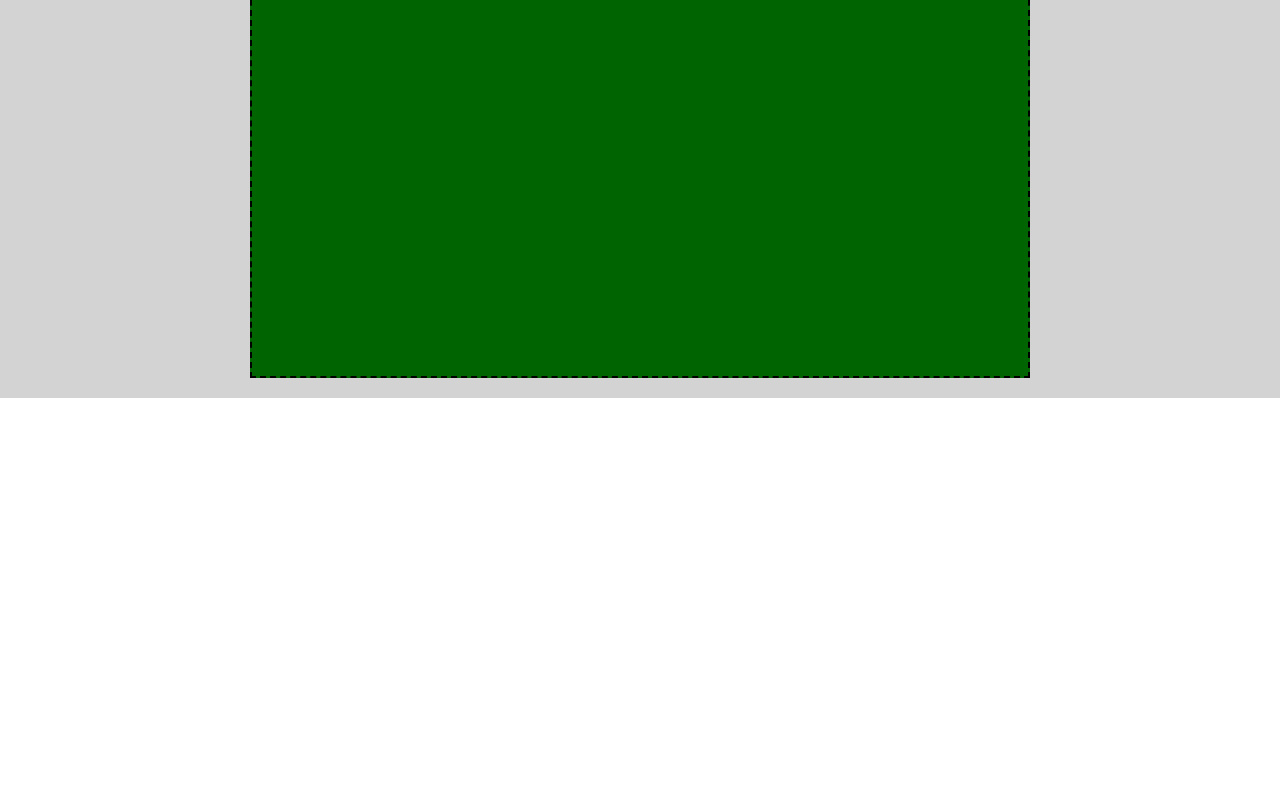
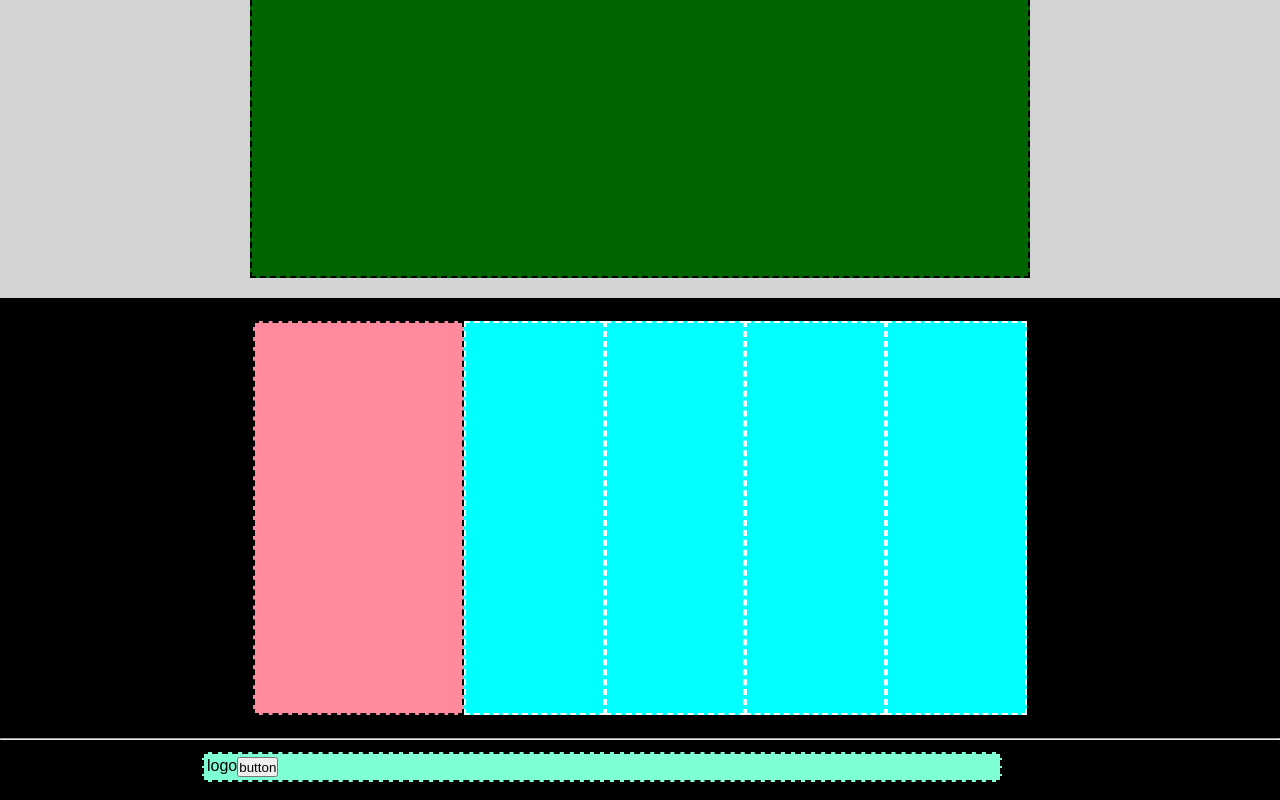
Before and after one commit to VictorGiuliano/htmlcss-struttura-discord, a plain HTML site: page index.html in a window 1280 px wide. Shown: the part 1562-2362 px from the top of the page. Before the commit the page ends 2000 px from the top, so only its background shows below. Drawn offline with Linux system fonts and the light colour scheme.

Commit message:
Add footer

```diff
--- a/index.html
+++ b/index.html
@@ -38,11 +38,28 @@
         </div>
     </section>
     <section class="grosso grey">
-        <div class="grande">
+        <div class="grande"></div>
+    </section>
+    <section class="wall">
+        <div class="griglia flex">
+            <div class="left"></div>
+            <div class="right"></div>
+            <div class="right"></div>
+            <div class="right"></div>
+            <div class="right"></div>
+        </div>
+    </section>
+        <hr>
+    <footer>
+        <div class="ret-footer flex">
+            <logo>logo</logo>
+            <input type="button" value="button">
 
         </div>
-    </div>
+    </footer>
+
 </div>
+
 
 
 </body>
--- a/style.css
+++ b/style.css
@@ -6,6 +6,7 @@
     --grey: lightgrey;
     --dodger:dodgerblue;
     --green:darkgreen;
+    --marine:aquamarine;
 }
 *{
     padding: 0;
@@ -26,9 +27,11 @@ header {
     height: 2000px;
 }
 .barra{
+    align-content: space-between;
     height:30px;
     min-width: 500px;
     margin: 10px 200px;
+    max-width: 800px;
     border:2px dashed black;
     background-color: var(--golden);
     padding: 3px;
@@ -74,13 +77,54 @@ width: 70%;
     padding: 20px 250px;
 }
 .grande{
-    height: 700px;
+    height: 600px;
     min-width: 200px;
     border: 2px dashed black;
     background-color: var(--green);
 
 }
-
+.wall{
+    height: auto;
+    block-size: block;
+    background-color:var(--grey);
+    padding: 20px 250px;
+    background-color: black;
+}
+.griglia{
+    height: 400px;
+    max-width: 800px;
+    min-width: 200px;
+    border: 3px dashed black;
+}
+.left{
+    background-color: rgb(255, 138, 157);
+    width: calc(75%/2);
+    border: 2px dashed black;
+}
+.right{
+    background-color:aqua;
+    min-height: 50px;
+    width: calc(100%/4);
+    border: 2px dashed white;
+}
+hr{
+    color: white;
+}
+footer{
+    background-color: black;
+    height: 60px;
+    border:2px solid black;
+}
+.ret-footer{
+    align-content: space-between;
+    height:30px;
+    min-width: 500px;
+    margin: 10px 200px;
+    max-width: 800px;
+    border:2px dashed black;
+    background-color: var(--marine);
+    padding: 3px;
+}
 
 .darkblue{
     background-color: var(--darkblue);
```
